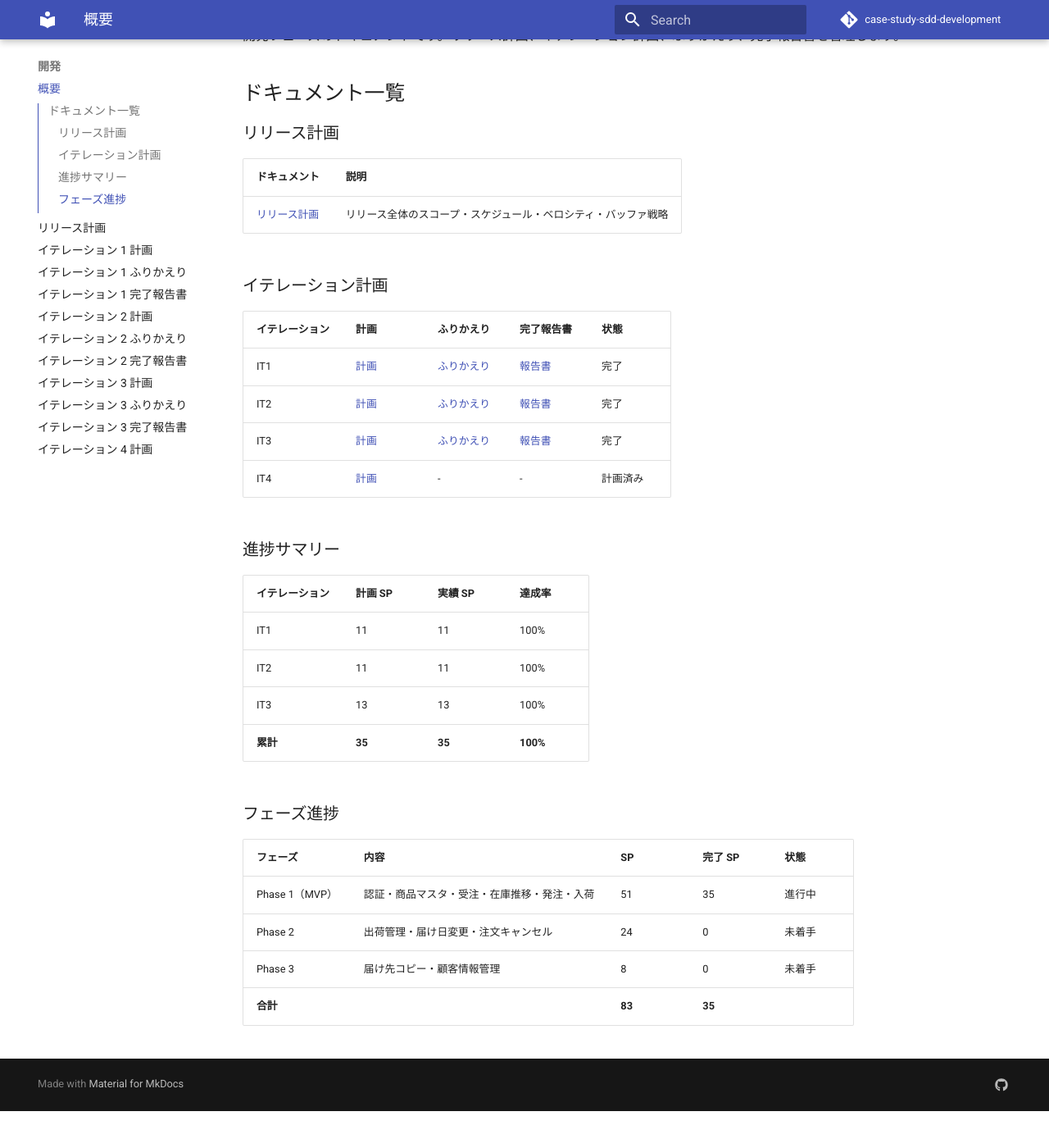
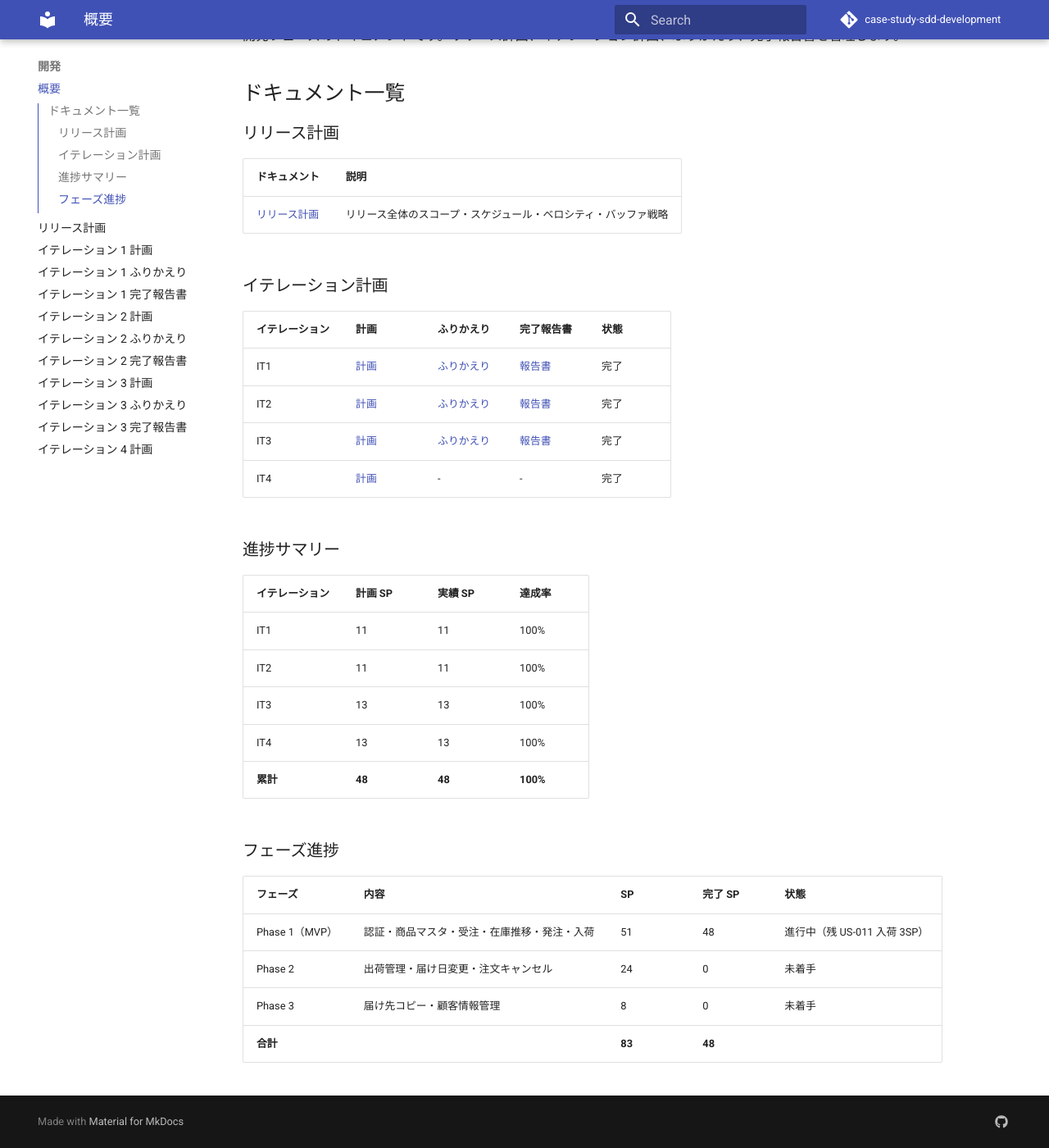
Before and after one commit to k2works/case-study-sdd-development, an MkDocs documentation site: the page built from docs/development/index.md, in a window 1280 px wide and 1400 px high, scrolled down 197 px. Shown: the whole window at 82% size. Built offline with MkDocs 1.6.1 and Material for MkDocs 9.7.7, drawn with Linux system fonts in a browser that asks for light colours; comment, search, counter and statistics services are not loaded; before the commit the page ends 1552 px from its top, so only the background shows below that.

Commit message:
docs(sync): IT4 完了を GitHub Issue・ドキュメントインデックスに反映
GitHub: #63 (US-009), #64 (US-010) をクローズし Done に更新。
docs/index.md: IT4 を「完了（13 SP / 47.5h）」に更新。
development/index.md: IT4 完了、累計 48/83 SP（58%）に更新。
Phase 1 MVP 残: US-011 入荷登録（3SP）のみ。

```diff
--- a/docs/development/index.md
+++ b/docs/development/index.md
@@ -17,7 +17,7 @@
 | IT1 | [計画](iteration_plan-1.md) | [ふりかえり](iteration_retrospective-1.md) | [報告書](iteration_report-1.md) | 完了 |
 | IT2 | [計画](iteration_plan-2.md) | [ふりかえり](iteration_retrospective-2.md) | [報告書](iteration_report-2.md) | 完了 |
 | IT3 | [計画](iteration_plan-3.md) | [ふりかえり](iteration_retrospective-3.md) | [報告書](iteration_report-3.md) | 完了 |
-| IT4 | [計画](iteration_plan-4.md) | - | - | 計画済み |
+| IT4 | [計画](iteration_plan-4.md) | - | - | 完了 |
 
 ### 進捗サマリー
 
@@ -26,13 +26,14 @@
 | IT1 | 11 | 11 | 100% |
 | IT2 | 11 | 11 | 100% |
 | IT3 | 13 | 13 | 100% |
-| **累計** | **35** | **35** | **100%** |
+| IT4 | 13 | 13 | 100% |
+| **累計** | **48** | **48** | **100%** |
 
 ### フェーズ進捗
 
 | フェーズ | 内容 | SP | 完了 SP | 状態 |
 |---------|------|-----|---------|------|
-| Phase 1（MVP） | 認証・商品マスタ・受注・在庫推移・発注・入荷 | 51 | 35 | 進行中 |
+| Phase 1（MVP） | 認証・商品マスタ・受注・在庫推移・発注・入荷 | 51 | 48 | 進行中（残 US-011 入荷 3SP） |
 | Phase 2 | 出荷管理・届け日変更・注文キャンセル | 24 | 0 | 未着手 |
 | Phase 3 | 届け先コピー・顧客情報管理 | 8 | 0 | 未着手 |
-| **合計** | | **83** | **35** | |
+| **合計** | | **83** | **48** | |
```
Also changed, not shown: docs/index.md (+1 -1 lines).
